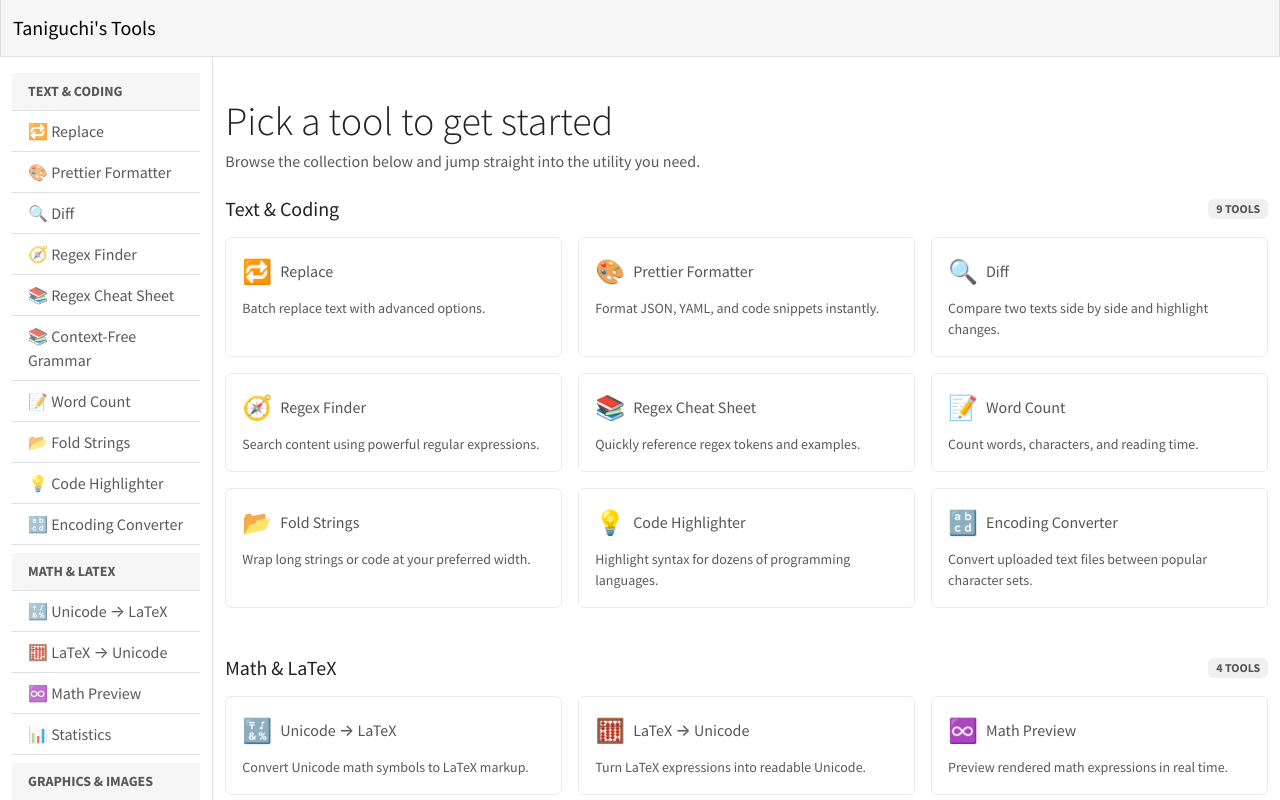
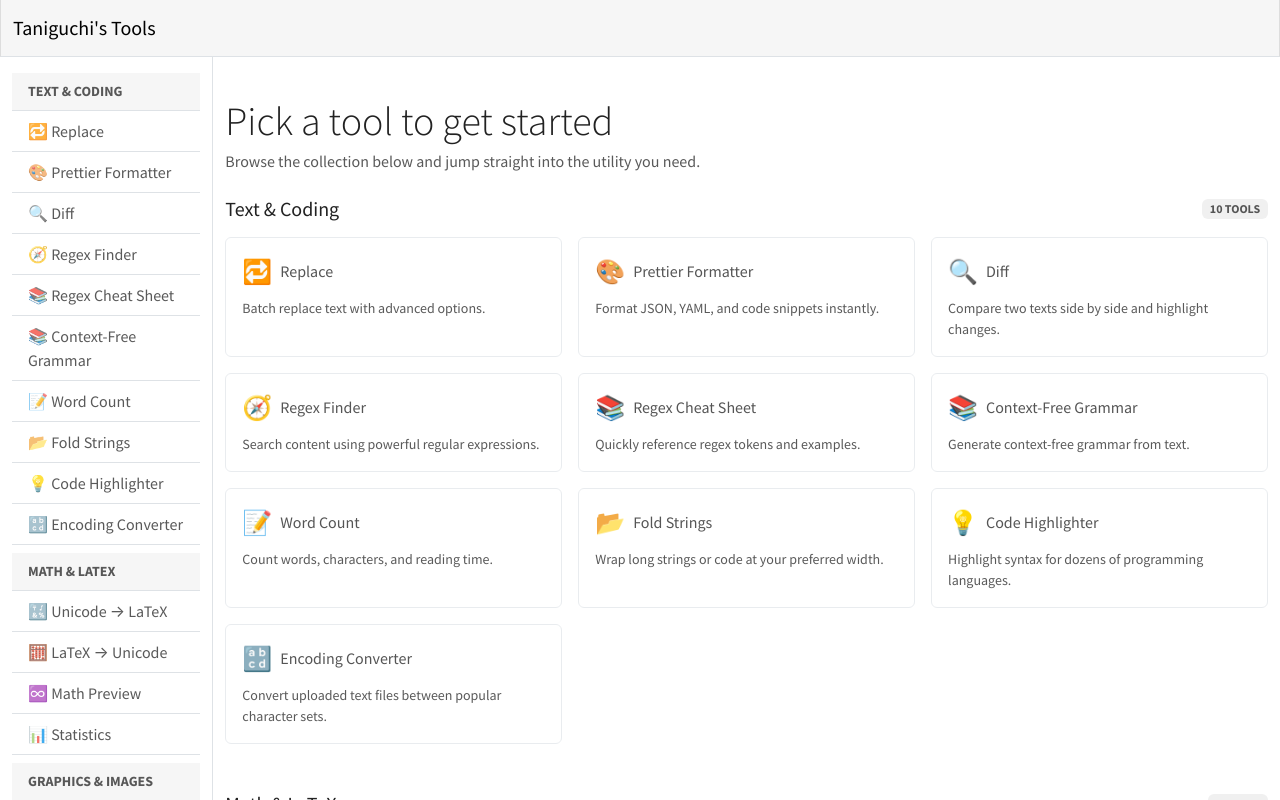
Before and after one commit to quintia/tools, a Vue app: page / in a window 1280 px wide. Shown: the top 800 px of the page. Built offline with nearby package versions, Linux system fonts and the light colour scheme.

Commit message:
feat: add Context-Free Grammar tool to home page

```diff
--- a/src/views/home.vue
+++ b/src/views/home.vue
@@ -66,6 +66,12 @@ const categories = [
 				name: "Regex Cheat Sheet",
 				path: "/regex-cheat-sheet",
 				description: "Quickly reference regex tokens and examples.",
+			},
+			{
+				icon: "📚",
+				name: "Context-Free Grammar",
+				path: "/context-free-grammar",
+				description: "Generate context-free grammar from text.",
 			},
 			{
 				icon: "📝",
```
